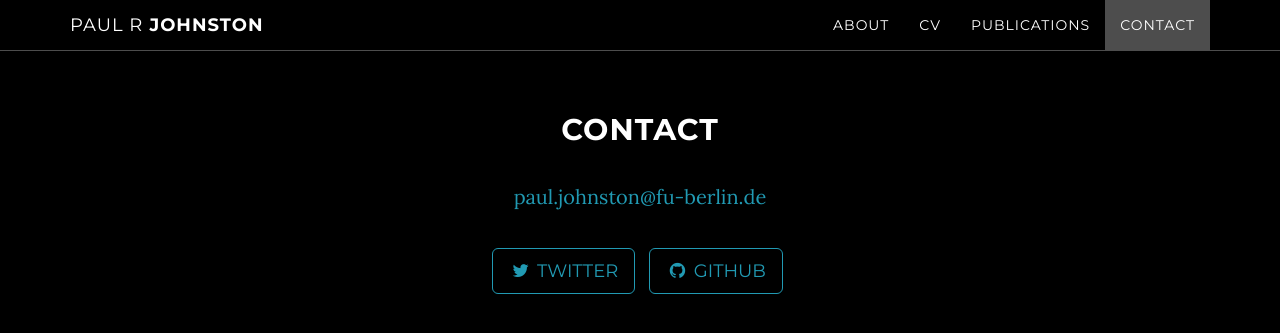
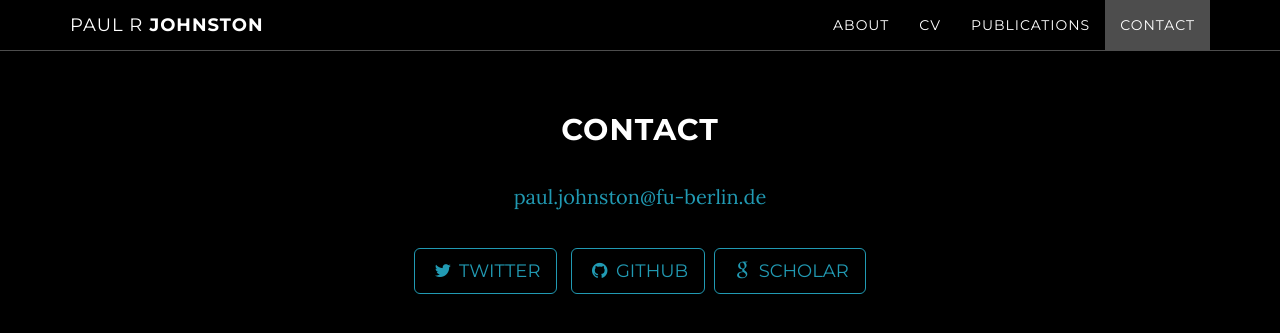
Before and after one commit to prjbio/prjbio.github.io, a Jekyll site: the page built from index.html, in a window 1280 px wide and 900 px high, scrolled down 4480 px. Shown: the top 333 px of the window. Built offline with Jekyll 4.4.1, drawn with Linux system fonts in a browser that asks for light colours.

Commit message:
google scholar link

```diff
--- a/_includes/contact.html
+++ b/_includes/contact.html
@@ -11,7 +11,8 @@
                         <a href="{{ network.url }}" class="btn btn-default btn-lg"><i class="fa fa-{{ network.title }} fa-fw"></i> <span class="network-name">{{ network.title }}</span></a>
                     </li>
                     {% endfor %}
-                </ul>
+                    <a href="https://scholar.google.com/citations?user=YKzmUT8AAAAJ" class="btn btn-default btn-lg"><i class="fa fa-google fa-fw"></i> <span class="network-name">scholar</span></a>
+		</ul>
             </div>
         </div>
     </section>
```
